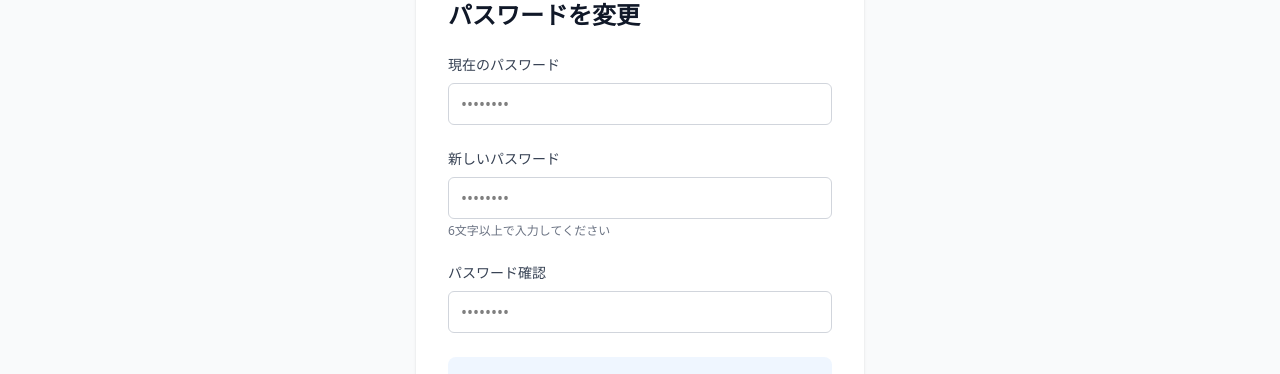
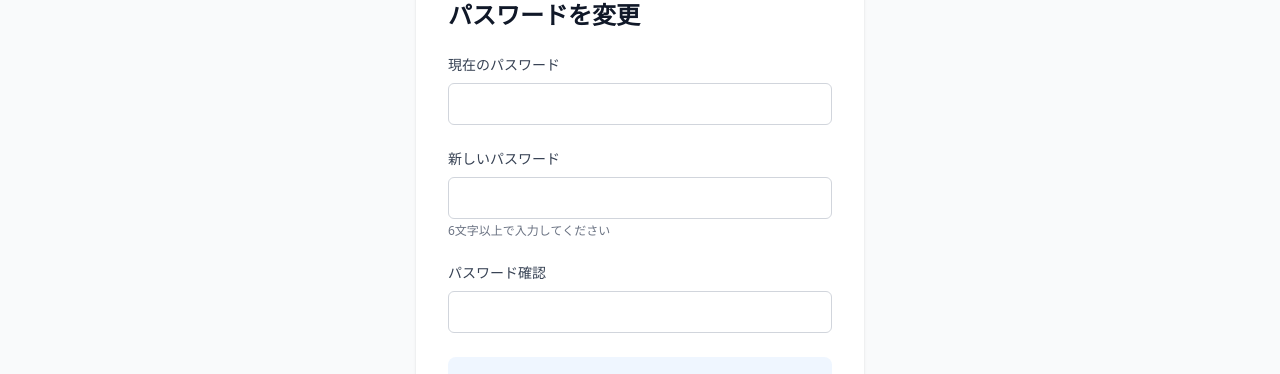
Before and after one commit to Otoriha/Reco_Meshi, a React (Vite) app in the folder frontend/: page /settings/change-password in a window 1280 px wide. Shown: the part 145-519 px from the top of the page. Built offline with nearby package versions, Linux system fonts and the light colour scheme; no server answers; sample sign-in values are in the browser's storage.

Commit message:
placeholder編集

```diff
--- a/frontend/src/pages/Settings/ChangePassword.tsx
+++ b/frontend/src/pages/Settings/ChangePassword.tsx
@@ -105,7 +105,6 @@ const ChangePassword: React.FC = () => {
               onChange={handleInputChange}
               required
               className="w-full px-3 py-2 border border-gray-300 rounded-md focus:ring-2 focus:ring-green-500 focus:border-transparent"
-              placeholder="••••••••"
               disabled={loading}
             />
             {errors.currentPassword && (
@@ -128,7 +127,6 @@ const ChangePassword: React.FC = () => {
               onChange={handleInputChange}
               required
               className="w-full px-3 py-2 border border-gray-300 rounded-md focus:ring-2 focus:ring-green-500 focus:border-transparent"
-              placeholder="••••••••"
               disabled={loading}
             />
             {errors.newPassword && (
@@ -152,7 +150,6 @@ const ChangePassword: React.FC = () => {
               onChange={handleInputChange}
               required
               className="w-full px-3 py-2 border border-gray-300 rounded-md focus:ring-2 focus:ring-green-500 focus:border-transparent"
-              placeholder="••••••••"
               disabled={loading}
             />
             {errors.newPasswordConfirmation && (
```
